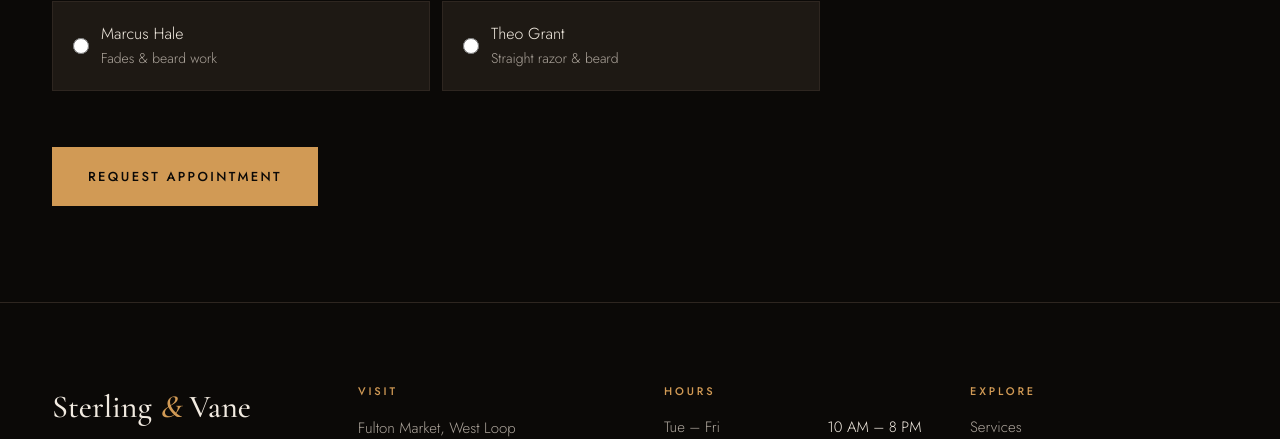
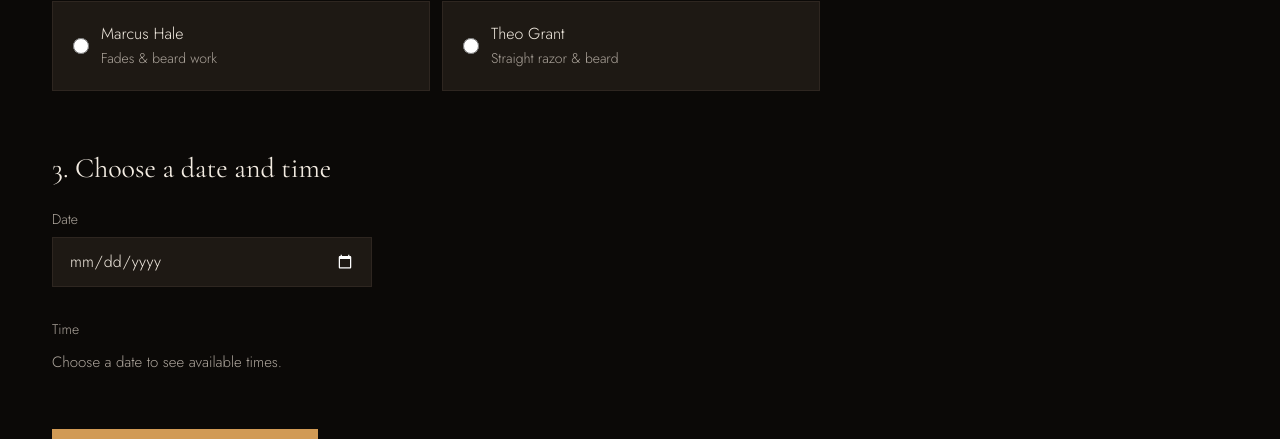
Before and after one commit to dev-rome/Sterling-Vane, a Next.js app: page /book in a window 1280 px wide. Shown: the part 949-1388 px from the top of the page. Built offline with nearby package versions, Linux system fonts and the light colour scheme.

Commit message:
feat: add date and time selection to booking form

```diff
--- a/src/components/BookingForm.tsx
+++ b/src/components/BookingForm.tsx
@@ -1,19 +1,48 @@
 "use client";
 
-import { useForm } from "react-hook-form";
+import { useSyncExternalStore } from "react";
+import { useForm, useWatch } from "react-hook-form";
 import { zodResolver } from "@hookform/resolvers/zod";
 import { bookingSchema, type BookingInput } from "@/lib/booking-schema";
 import { services } from "@/data/services";
 import { barbers } from "@/data/barbers";
 import { formatPrice } from "@/lib/format";
+import { getTimeSlots } from "@/lib/schedule";
 
 const optionCard =
   "flex cursor-pointer items-center justify-between gap-4 border border-line bg-card p-5 transition-colors hover:border-amber has-[:checked]:border-amber";
+
+const timeChip =
+  "flex cursor-pointer items-center justify-center border border-line bg-card px-3 py-3 text-[0.9375rem] transition-colors hover:border-amber has-[:checked]:border-amber has-[:checked]:bg-amber has-[:checked]:text-espresso has-[:focus-visible]:outline-2 has-[:focus-visible]:outline-offset-2 has-[:focus-visible]:outline-amber";
+
+// "2026-12-04" from a Date, in local time.
+function toInputDate(date: Date) {
+  const month = String(date.getMonth() + 1).padStart(2, "0");
+  const day = String(date.getDate()).padStart(2, "0");
+  return `${date.getFullYear()}-${month}-${day}`;
+}
+
+// The browser's clock is an "external store" with no events to subscribe to.
+const subscribeToNothing = () => () => {};
+
+function addDays(value: string, days: number) {
+  const [year, month, day] = value.split("-").map(Number);
+  return toInputDate(new Date(year, month - 1, day + days));
+}
+
+// "14:00" → "2 PM"
+function formatSlot(slot: string) {
+  const hour = Number(slot.split(":")[0]);
+  const suffix = hour >= 12 ? "PM" : "AM";
+  return `${hour % 12 || 12} ${suffix}`;
+}
 
 export function BookingForm() {
   const {
     register,
     handleSubmit,
+    control,
+    setValue,
     formState: { errors, isSubmitting },
   } = useForm<BookingInput>({
     resolver: zodResolver(bookingSchema),
@@ -28,6 +57,16 @@ export function BookingForm() {
       notes: "",
     },
   });
+
+  const today = useSyncExternalStore(
+    subscribeToNothing,
+    () => toInputDate(new Date()), // in the browser: the visitor's date
+    () => "", // on the server: no date yet
+  );
+  const latestDate = today ? addDays(today, 60) : "";
+
+  const selectedDate = useWatch({ control, name: "date" });
+  const timeSlots = getTimeSlots(selectedDate);
 
   async function onSubmit(data: BookingInput) {
     // Temporary: replaced by a server action in Part 6.
@@ -118,6 +157,68 @@ export function BookingForm() {
         </div>
       </fieldset>
 
+      <fieldset>
+        <legend className="font-display text-[1.75rem]">
+          3. Choose a date and time
+        </legend>
+
+        <div className="mt-5 flex flex-col gap-2">
+          <label htmlFor="date" className="text-sm text-stone">
+            Date
+          </label>
+          <input
+            id="date"
+            type="date"
+            min={today || undefined}
+            max={latestDate || undefined}
+            aria-invalid={errors.date ? true : undefined}
+            aria-describedby={errors.date ? "date-error" : undefined}
+            {...register("date", { onChange: () => setValue("time", "") })}
+            className="w-full max-w-[20rem] border border-line bg-card px-4 py-3 scheme-dark aria-invalid:border-error"
+          />
+          {errors.date && (
+            <p id="date-error" role="alert" className="text-sm text-error">
+              {errors.date.message}
+            </p>
+          )}
+        </div>
+
+        <div
+          role="radiogroup"
+          aria-labelledby="time-label"
+          aria-describedby={errors.time ? "time-error" : undefined}
+          className="mt-8"
+        >
+          <p id="time-label" className="text-sm text-stone">
+            Time
+          </p>
+          {timeSlots.length > 0 ? (
+            <div className="mt-3 grid grid-cols-3 gap-2 sm:grid-cols-5">
+              {timeSlots.map((slot) => (
+                <label key={slot} className={timeChip}>
+                  <input
+                    type="radio"
+                    value={slot}
+                    {...register("time")}
+                    className="sr-only"
+                  />
+                  {formatSlot(slot)}
+                </label>
+              ))}
+            </div>
+          ) : (
+            <p className="mt-3 text-[0.9375rem] text-stone">
+              Choose a date to see available times.
+            </p>
+          )}
+          {errors.time && (
+            <p id="time-error" role="alert" className="mt-3 text-sm text-error">
+              {errors.time.message}
+            </p>
+          )}
+        </div>
+      </fieldset>
+
       <button
         type="submit"
         disabled={isSubmitting}
```
